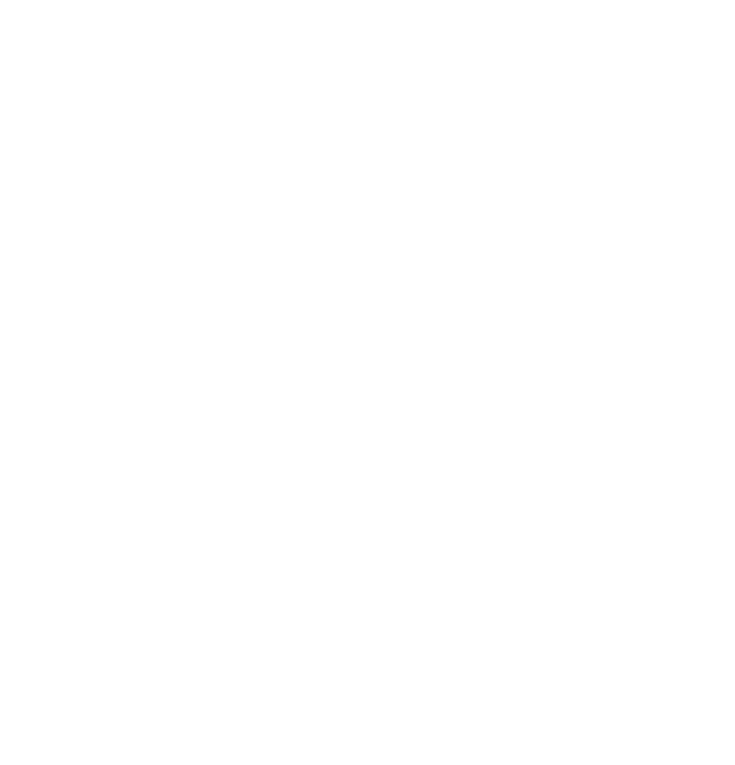
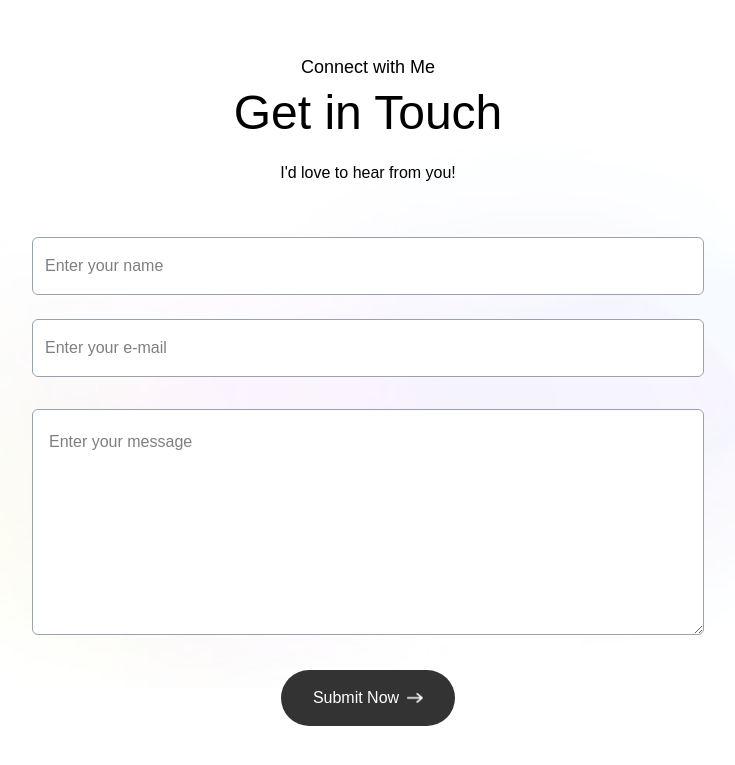
Before and after one commit to Ebrutokgoz/portfolio, a Next.js app: page / in a window 1280 px wide. Shown: the part 3216-3981 px from the top of the page, without its empty margins (272-1007 px from the left). Before the commit the page ends 3229 px from the top, so only its background shows below. Built offline with nearby package versions, Linux system fonts and the light colour scheme; a web font is replaced by a local one.

Commit message:
Create contact section

```diff
--- /dev/null
+++ b/app/components/Contact.jsx
@@ -0,0 +1,79 @@
+import { assets } from "@/assets/assets";
+import Image from "next/image";
+import React, { useState } from "react";
+
+const Contact = () => {
+  const [result, setResult] = useState("");
+
+  const onSubmit = async (event) => {
+    event.preventDefault();
+    setResult("Sending....");
+    const formData = new FormData(event.target);
+
+    formData.append("access_key", "9f2724f1-ee13-4c77-aed7-48d17a280494");
+
+    const response = await fetch("https://api.web3forms.com/submit", {
+      method: "POST",
+      body: formData,
+    });
+
+    const data = await response.json();
+
+    if (data.success) {
+      setResult("Form Submitted Successfully");
+      event.target.reset();
+    } else {
+      console.log("Error", data);
+      setResult(data.message);
+    }
+  };
+
+  return (
+    <div
+      id="contact"
+      className="w-full px-[12%] py-10 scroll-mt-20
+    bg-[url('/footer-bg-color.png')] bg-no-repeat bg-center bg-[length:90%_auto]"
+    >
+      <h4 className="text-center mb-2 text-lg font-Ovo">Connect with Me</h4>
+      <h2 className="text-center text-5xl font-Ovo">Get in Touch</h2>
+      <p className="text-center max-w-2xl mx-auto mt-5 mb-12 font-Ovo">I'd love to hear from you!</p>
+
+      <form onSubmit={onSubmit} className="max-w-2xl mx-auto">
+        <div className="grid grid-cols-auto gap-6 mt-10 mb-8">
+          <input
+            className="flex-1 p-3 outline-none border-[0.5px] border-gray-400 rounded-md bg-white"
+            type="text"
+            placeholder="Enter your name"
+            required
+            name="name"
+          />
+          <input
+            className="flex-1 p-3 outline-none border-[0.5px] border-gray-400 rounded-md bg-white"
+            type="email"
+            placeholder="Enter your e-mail"
+            required
+            name="email"
+          />
+        </div>
+        <textarea
+          className="w-full p-4 outline-none border-[0.5px] border-gray-400 rounded-md bg-white mb-6"
+          rows="6"
+          placeholder="Enter your message"
+          required
+          name="message"
+        ></textarea>
+        <button
+          className="py-3 px-8 w-max flex items-center justify-between gap-2
+        bg-black/80 text-white rounded-full mx-auto hover:bg-black duration-500"
+          type="submit"
+        >
+          Submit Now <Image className="w-4" src={assets.right_arrow_white} alt="right arrow" />
+        </button>
+
+        <p className="mt-4">{result}</p>
+      </form>
+    </div>
+  );
+};
+
+export default Contact;
--- a/app/page.js
+++ b/app/page.js
@@ -4,6 +4,7 @@
 import AboutMe from "./components/AboutMe";
 import Services from "./components/Services";
 import Works from "./components/Works";
+import Contact from "./components/Contact";
 
 export default function Home() {
   return (
@@ -13,6 +14,7 @@
       <AboutMe />
       <Services />
       <Works />
+      <Contact />
     </>
   );
 }
```
